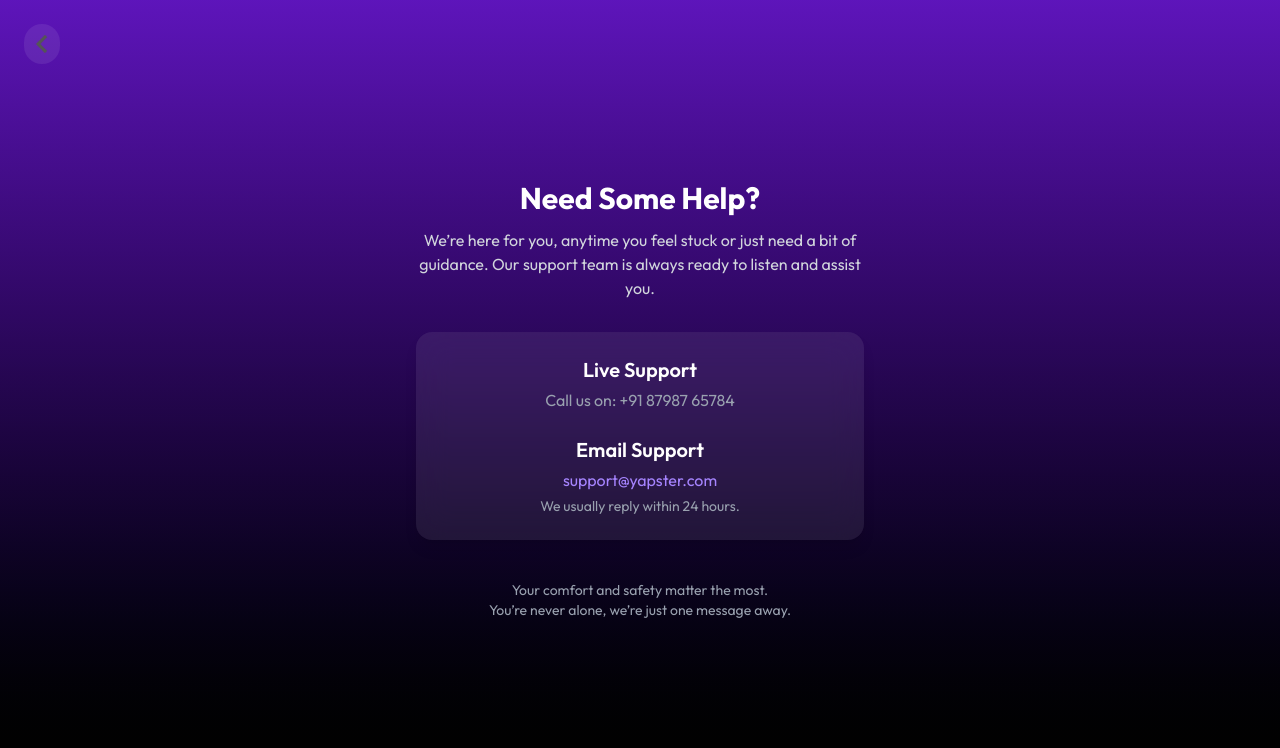
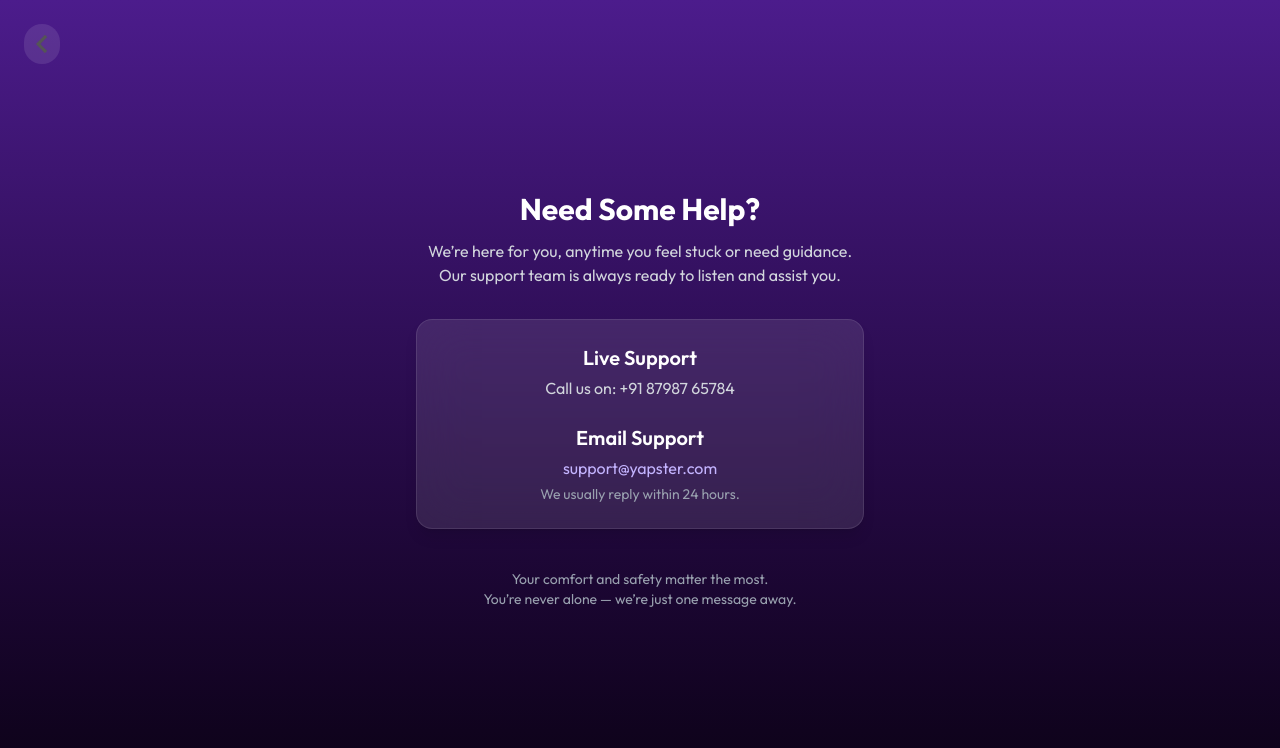
Before and after one commit to nishtha-09-gupta/chat-app, a React (Vite) app in the folder client/: page /help in a window 1280 px wide. Shown: the top 748 px of the page. Built offline with nearby package versions, Linux system fonts and the light colour scheme; no server answers.

Commit message:
changed help page styling

```diff
--- a/client/src/pages/HelpPage.jsx
+++ b/client/src/pages/HelpPage.jsx
@@ -6,42 +6,47 @@ const HelpPage = () => {
   const navigate = useNavigate();
 
   return (
-    <div className="min-h-screen bg-gradient-to-b from-violet-800/80 to-black/70 text-white flex flex-col items-center justify-center p-8 relative">
+    <div className="min-h-screen bg-gradient-to-b from-[#4C1C8C] via-[#2A0C4E] to-[#0B0215] text-white flex flex-col items-center justify-center p-8 relative">
+
       <button
         onClick={() => navigate(-1)}
-        className="absolute top-6 left-6 bg-white/8 hover:bg-white/20 p-2 rounded-full transition"
+        className="absolute top-6 left-6 bg-white/10 hover:bg-white/20 p-2 rounded-full transition"
       >
         <img src={assets.arrow_icon} alt="Back" className="w-5" />
       </button>
+      <h1 className="text-3xl font-bold mb-3 text-center">Need Some Help?</h1>
 
-      {/* <img src={assets.help_icon} alt="Help" className="w-16 mb-5 animate-pulse" /> */}
-      <h1 className="text-3xl font-bold mb-3 text-center">Need Some Help?</h1>
       <p className="text-gray-300 text-center max-w-md mb-8">
-        We’re here for you, anytime you feel stuck or just need a bit of guidance.
+        We’re here for you, anytime you feel stuck or need guidance.
         Our support team is always ready to listen and assist you.
       </p>
+      <div className="bg-white/10 backdrop-blur-xl rounded-2xl p-6 shadow-lg w-full max-w-md space-y-6 text-center border border-white/10">
 
-      <div className="bg-white/8 backdrop-blur-lg rounded-2xl p-6 shadow-lg w-full max-w-md space-y-6 text-center">
         <div>
-          <h2 className="text-xl font-semibold mb-1 text-white">Live Support</h2>
-          <p className="text-gray-400">Call us on: +91 87987 65784</p>
+          <h2 className="text-xl font-semibold mb-1">Live Support</h2>
+          <p className="text-gray-300">Call us on: +91 87987 65784</p>
         </div>
 
+
         <div>
-          <h2 className="text-xl font-semibold mb-1 text-white">Email Support</h2>
+          <h2 className="text-xl font-semibold mb-1">Email Support</h2>
           <a
-            href="mailto:nishthagupta209@gmail.com"
-            className="text-violet-400 hover:underline"
+            href="mailto:support@yapster.com"
+            className="text-violet-300 hover:underline"
           >
             support@yapster.com
           </a>
-          <p className="text-gray-400 text-sm mt-1">We usually reply within 24 hours.</p>
+
+          <p className="text-gray-400 text-sm mt-1">
+            We usually reply within 24 hours.
+          </p>
         </div>
+
       </div>
 
       <p className="text-gray-400 text-sm mt-10 text-center">
         Your comfort and safety matter the most.<br/>
-        You’re never alone, we’re just one message away.
+        You’re never alone — we’re just one message away.
       </p>
     </div>
   )
```
